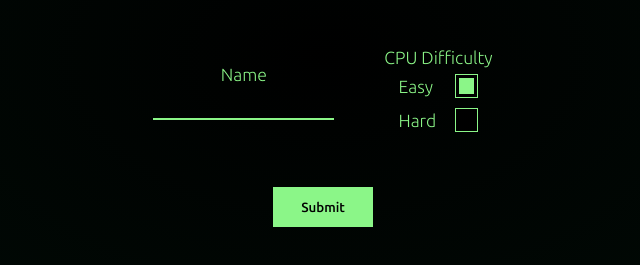
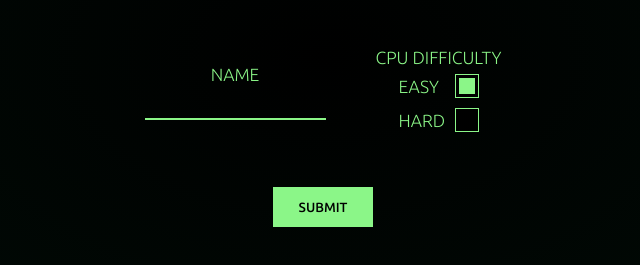
Before and after one commit to guskirb/battleshipTOP, a website built with webpack: page src/template.html in a window 1280 px wide. Shown: the part 343-608 px from the top of the page, 317-957 px from the left. Built offline with nearby package versions, Linux system fonts and the light colour scheme.

Commit message:
Add class to labels

```diff
--- a/src/template.html
+++ b/src/template.html
@@ -18,23 +18,23 @@
         <h1>Battleships</h1>
         <div>
             <div class="nameInput">
-                <label for="name">Name</label>
+                <label for="name" class="subHeader">NAME</label>
                 <input type="text" id="name">
-                <span class="errorText">Enter a name</span>
+                <span class="errorText">ENTER A NAME</span>
             </div>
             <div class="cpuDifficulty">
-                <label>CPU Difficulty</label>
-                <label for="easy" class="radio">Easy
+                <label class="subHeader">CPU DIFFICULTY</label>
+                <label for="easy" class="radio">EASY
                     <input type="radio" name="Difficulty" id="easy" checked class="radioInput">
                     <div class="radioButton"></div>
                 </label>
-                <label for="hard" class="radio">Hard
+                <label for="hard" class="radio">HARD
                     <input type="radio" name="Difficulty" id="hard" class="radioInput">
                     <div class="radioButton"></div>
                 </label>
             </div>
         </div>
-        <button class="submit">Submit</button>
+        <button class="submit">SUBMIT</button>
     </div>
     <div class="gameArea">
         <div class="playerSide">
@@ -49,8 +49,8 @@
                 <div class="submarine"></div>
                 <div class="patrolboat"></div>
                 <div class="buttons">
-                    <button class="randomButton">Randomise</button>
-                    <button class="playButton">Play</button>
+                    <button class="randomButton">RANDOMISE</button>
+                    <button class="playButton">PLAY</button>
                 </div>
             </div>
         </div>
```
